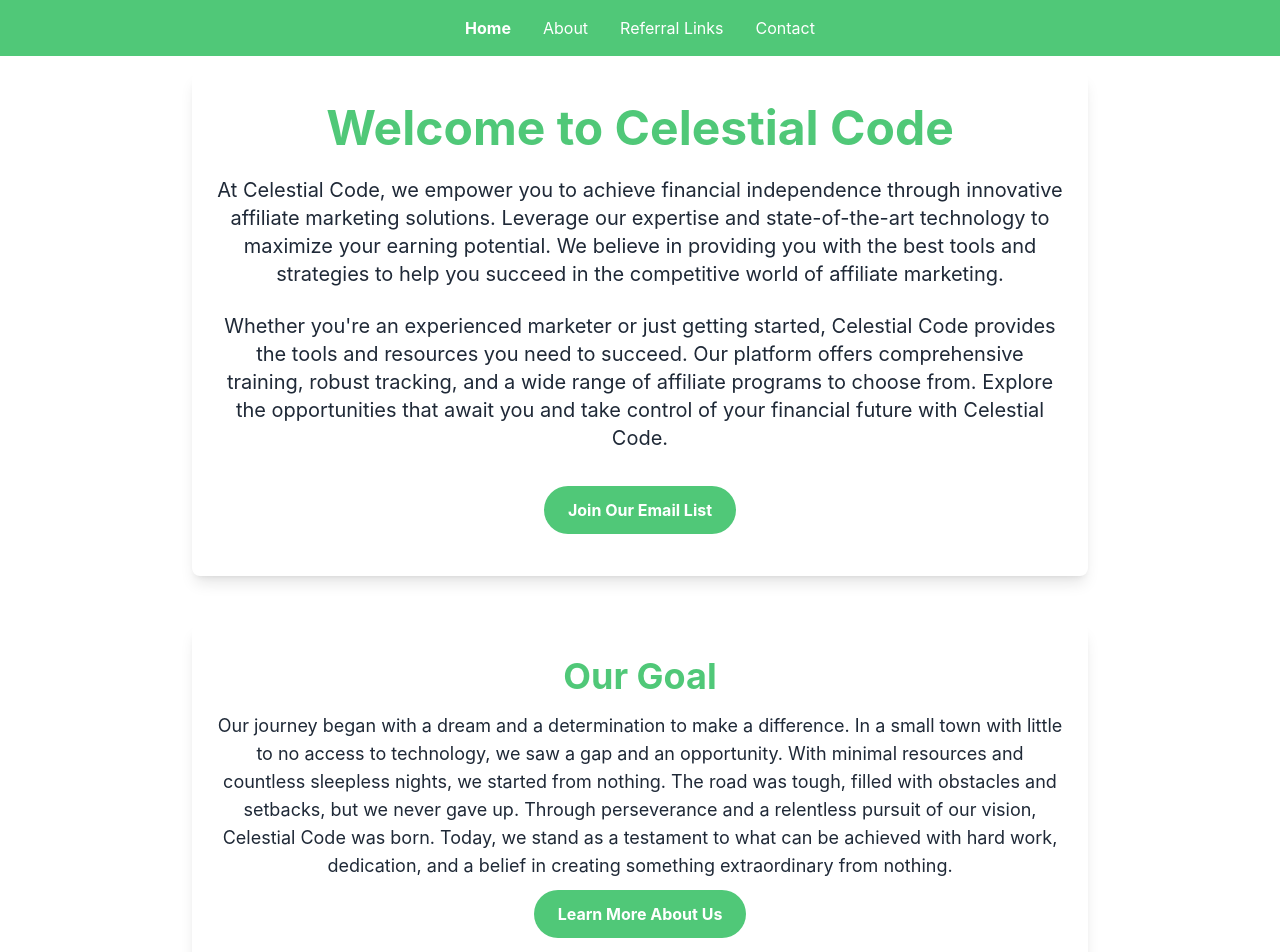
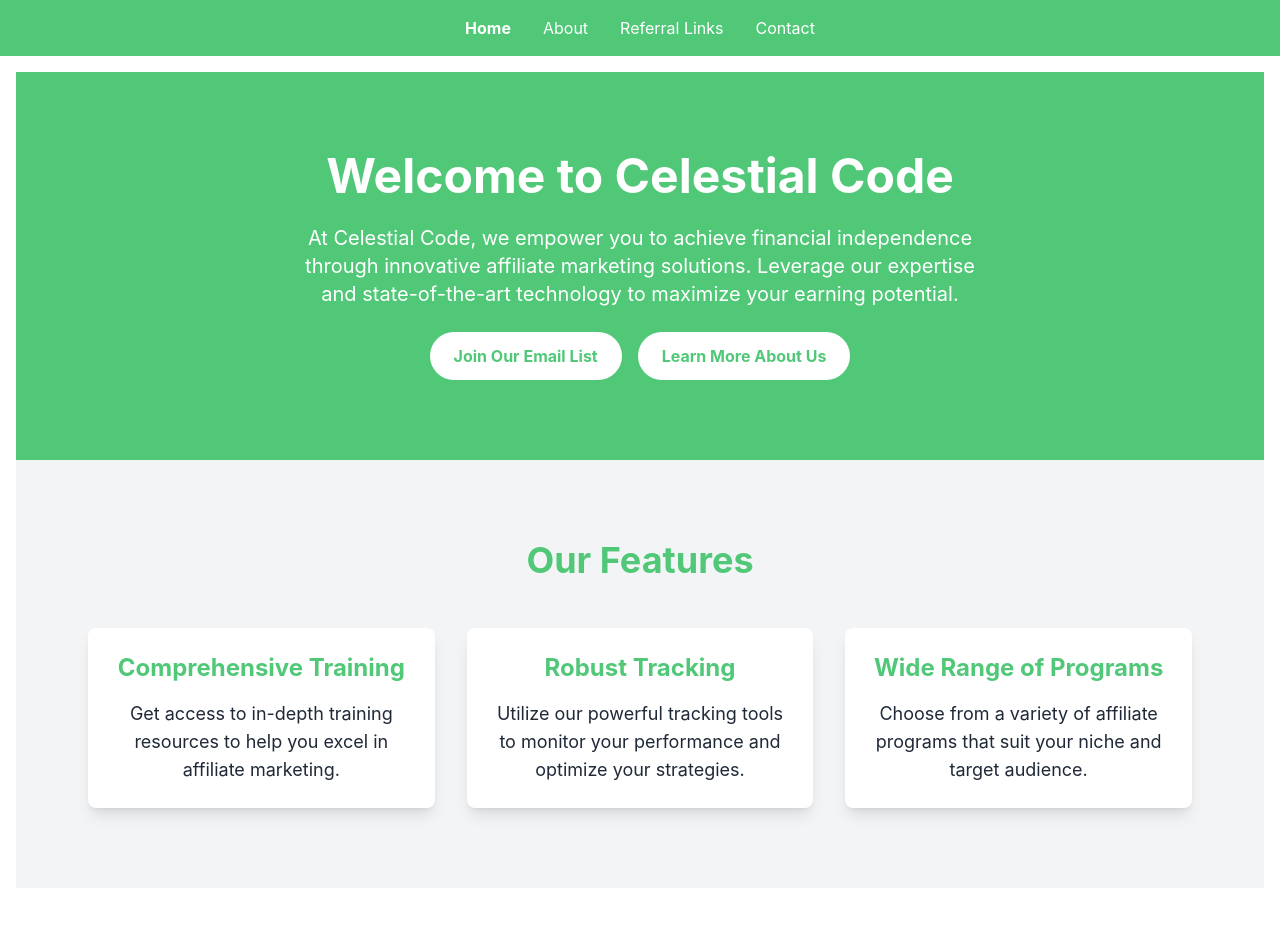
Before and after one commit to BryanHankins/CelestialCode, a React (Create React App) app: page / in a window 1280 px wide. Shown: the top 952 px of the page. Built offline with nearby package versions, Linux system fonts and the light colour scheme.

Commit message:
1.04 version

```diff
--- a/src/pages/Contact.tsx
+++ b/src/pages/Contact.tsx
@@ -1,6 +1,16 @@
-import React from 'react';
+import React, { useState } from 'react';
 
 const Contact: React.FC = () => {
+  const [name, setName] = useState('');
+  const [email, setEmail] = useState('');
+  const [message, setMessage] = useState('');
+
+  const handleSubmit = (e: React.FormEvent) => {
+    e.preventDefault();
+    // Handle form submission logic here
+    alert(`Message sent by ${name} (${email})`);
+  };
+
   return (
     <div className="min-h-screen flex items-center justify-center bg-white text-emerald">
       <div className="max-w-4xl mx-auto p-6 bg-white rounded-lg shadow-lg text-center">
@@ -15,8 +25,48 @@ const Contact: React.FC = () => {
           bryanhankinsdev@gmail.com
         </a>
         <p className="text-lg mt-4 text-gray-800">
-          We're here to help you every step of the way. Get in touch with us today to start your journey towards financial independence.
+          Or, use the form below to send us a message directly:
         </p>
+        <form onSubmit={handleSubmit} className="mt-6">
+          <div className="mb-4">
+            <label className="block text-gray-800 mb-2" htmlFor="name">Name</label>
+            <input
+              type="text"
+              id="name"
+              value={name}
+              onChange={(e) => setName(e.target.value)}
+              className="px-4 py-2 border border-emerald bg-white text-emerald rounded-lg w-full"
+              required
+            />
+          </div>
+          <div className="mb-4">
+            <label className="block text-gray-800 mb-2" htmlFor="email">Email</label>
+            <input
+              type="email"
+              id="email"
+              value={email}
+              onChange={(e) => setEmail(e.target.value)}
+              className="px-4 py-2 border border-emerald bg-white text-emerald rounded-lg w-full"
+              required
+            />
+          </div>
+          <div className="mb-4">
+            <label className="block text-gray-800 mb-2" htmlFor="message">Message</label>
+            <textarea
+              id="message"
+              value={message}
+              onChange={(e) => setMessage(e.target.value)}
+              className="px-4 py-2 border border-emerald bg-white text-emerald rounded-lg w-full h-32"
+              required
+            ></textarea>
+          </div>
+          <button
+            type="submit"
+            className="bg-emerald hover:bg-dark-emerald text-white font-bold py-3 px-6 rounded-full transition duration-300 my-2.5 mx-1.25"
+          >
+            Send Message
+          </button>
+        </form>
       </div>
     </div>
   );
--- a/src/pages/Home.tsx
+++ b/src/pages/Home.tsx
@@ -15,37 +15,67 @@ const Home: React.FC = () => {
   };
 
   return (
-    <div className="min-h-screen flex flex-col items-center justify-center bg-white text-emerald">
-      <div className="px-6 py-8 bg-white rounded-lg shadow-lg max-w-4xl text-center">
-        <h1 className="text-5xl font-bold mb-6 text-emerald">Welcome to Celestial Code</h1>
-        <p className="text-xl mb-6 text-gray-800">
-          At Celestial Code, we empower you to achieve financial independence through innovative affiliate marketing solutions. Leverage our expertise and state-of-the-art technology to maximize your earning potential. We believe in providing you with the best tools and strategies to help you succeed in the competitive world of affiliate marketing.
+    <div className="min-h-screen bg-white text-emerald">
+      {/* Hero Section */}
+      <section className="flex flex-col items-center justify-center text-center py-20 bg-emerald text-white">
+        <h1 className="text-5xl font-bold mb-6">Welcome to Celestial Code</h1>
+        <p className="text-xl mb-6 max-w-2xl">
+          At Celestial Code, we empower you to achieve financial independence through innovative affiliate marketing solutions. Leverage our expertise and state-of-the-art technology to maximize your earning potential.
         </p>
-        <p className="text-xl mb-6 text-gray-800">
-          Whether you're an experienced marketer or just getting started, Celestial Code provides the tools and resources you need to succeed. Our platform offers comprehensive training, robust tracking, and a wide range of affiliate programs to choose from. Explore the opportunities that await you and take control of your financial future with Celestial Code.
-        </p>
-        <div className="flex justify-center">
+        <div className="flex space-x-4">
           <button
             onClick={openModal}
-            className="bg-emerald hover:bg-dark-emerald text-white font-bold py-3 px-6 rounded-full transition duration-300 my-2.5 mx-1.25"
+            className="bg-white text-emerald font-bold py-3 px-6 rounded-full transition duration-300 hover:bg-gray-200"
           >
             Join Our Email List
           </button>
+          <button
+            onClick={() => navigate('/about')}
+            className="bg-white text-emerald font-bold py-3 px-6 rounded-full transition duration-300 hover:bg-gray-200"
+          >
+            Learn More About Us
+          </button>
+        </div>
+      </section>
+
+      {/* Features Section */}
+      <section className="py-20 bg-gray-100">
+        <div className="max-w-6xl mx-auto px-6">
+          <h2 className="text-4xl font-bold text-center text-emerald mb-12">Our Features</h2>
+          <div className="grid grid-cols-1 md:grid-cols-3 gap-8">
+            <div className="p-6 bg-white rounded-lg shadow-lg text-center">
+              <h3 className="text-2xl font-bold mb-4 text-emerald">Comprehensive Training</h3>
+              <p className="text-lg text-gray-800">Get access to in-depth training resources to help you excel in affiliate marketing.</p>
+            </div>
+            <div className="p-6 bg-white rounded-lg shadow-lg text-center">
+              <h3 className="text-2xl font-bold mb-4 text-emerald">Robust Tracking</h3>
+              <p className="text-lg text-gray-800">Utilize our powerful tracking tools to monitor your performance and optimize your strategies.</p>
+            </div>
+            <div className="p-6 bg-white rounded-lg shadow-lg text-center">
+              <h3 className="text-2xl font-bold mb-4 text-emerald">Wide Range of Programs</h3>
+              <p className="text-lg text-gray-800">Choose from a variety of affiliate programs that suit your niche and target audience.</p>
             </div>
           </div>
-      <Modal isOpen={isModalOpen} onClose={closeModal} />
-      <div className="mt-12 px-6 py-8 bg-white rounded-lg shadow-lg max-w-4xl text-center">
+        </div>
+      </section>
+
+      {/* CTA Section */}
+      <section className="py-20 bg-white text-center">
+        <div className="max-w-4xl mx-auto px-6">
           <h2 className="text-4xl font-bold text-emerald mb-4">Our Goal</h2>
-        <p className="text-lg text-gray-800">
+          <p className="text-lg text-gray-800 mb-6">
             Our journey began with a dream and a determination to make a difference. In a small town with little to no access to technology, we saw a gap and an opportunity. With minimal resources and countless sleepless nights, we started from nothing. The road was tough, filled with obstacles and setbacks, but we never gave up. Through perseverance and a relentless pursuit of our vision, Celestial Code was born. Today, we stand as a testament to what can be achieved with hard work, dedication, and a belief in creating something extraordinary from nothing.
           </p>
           <button
             onClick={() => navigate('/about')}
-          className="bg-emerald hover:bg-dark-emerald text-white font-bold py-3 px-6 rounded-full transition duration-300 my-2.5 mx-1.25"
+            className="bg-emerald text-white font-bold py-3 px-6 rounded-full transition duration-300 hover:bg-dark-emerald"
           >
             Learn More About Us
           </button>
         </div>
+      </section>
+
+      <Modal isOpen={isModalOpen} onClose={closeModal} />
     </div>
   );
 };
--- a/src/pages/ReferralLinks.tsx
+++ b/src/pages/ReferralLinks.tsx
@@ -1,10 +1,14 @@
 import React from 'react';
+import { useNavigate } from 'react-router-dom';
 
 const ReferralLinks: React.FC = () => {
+  const navigate = useNavigate();
+
   return (
-    <div className="min-h-screen flex items-center justify-center bg-white text-emerald">
-      <div className="max-w-4xl mx-auto p-6 bg-white rounded-lg shadow-lg text-center">
-        <h1 className="text-4xl font-bold mb-4 text-emerald">Our Referral Links</h1>
+    <div className="min-h-screen bg-gray-100 text-emerald">
+      <section className="py-20 bg-white text-center">
+        <div className="max-w-4xl mx-auto px-6">
+          <h1 className="text-4xl font-bold text-emerald mb-6">Our Referral Links</h1>
           <div className="mb-8">
             <h2 className="text-2xl font-bold mb-2 text-emerald">Murf AI</h2>
             <p className="text-lg mb-4 text-gray-800">
@@ -12,7 +16,7 @@ const ReferralLinks: React.FC = () => {
             </p>
             <button
               onClick={() => window.location.href = 'https://get.murf.ai/l4qd1k9xg8l4'}
-            className="bg-emerald hover:bg-dark-emerald text-white font-bold py-3 px-6 rounded-full transition duration-300 my-2.5 mx-1.25"
+              className="bg-emerald hover:bg-dark-emerald text-white font-bold py-3 px-6 rounded-full transition duration-300"
             >
               Go to Murf AI
             </button>
@@ -24,7 +28,7 @@ const ReferralLinks: React.FC = () => {
             </p>
             <button
               onClick={() => window.location.href = 'https://www.scalenut.com/?fpr=bryan32'}
-            className="bg-emerald hover:bg-dark-emerald text-white font-bold py-3 px-6 rounded-full transition duration-300 my-2.5 mx-1.25"
+              className="bg-emerald hover:bg-dark-emerald text-white font-bold py-3 px-6 rounded-full transition duration-300"
             >
               Go to Scalenut
             </button>
@@ -36,7 +40,7 @@ const ReferralLinks: React.FC = () => {
             </p>
             <button
               onClick={() => window.location.href = 'https://www.frase.io/?via=bryan79'}
-            className="bg-emerald hover:bg-dark-emerald text-white font-bold py-3 px-6 rounded-full transition duration-300 my-2.5 mx-1.25"
+              className="bg-emerald hover:bg-dark-emerald text-white font-bold py-3 px-6 rounded-full transition duration-300"
             >
               Go to Frase
             </button>
@@ -48,18 +52,19 @@ const ReferralLinks: React.FC = () => {
             </p>
             <button
               onClick={() => window.location.href = 'https://writesonic.com?fpr=bryan29'}
-            className="bg-emerald hover:bg-dark-emerald text-white font-bold py-3 px-6 rounded-full transition duration-300 my-2.5 mx-1.25"
+              className="bg-emerald hover:bg-dark-emerald text-white font-bold py-3 px-6 rounded-full transition duration-300"
             >
               Go to Writesonic
             </button>
           </div>
           <button
-          onClick={() => window.location.href = '/contact'}
-          className="bg-emerald hover:bg-dark-emerald text-white font-bold py-3 px-6 rounded-full transition duration-300 my-2.5 mx-1.25"
+            onClick={() => navigate('/contact')}
+            className="bg-emerald hover:bg-dark-emerald text-white font-bold py-3 px-6 rounded-full transition duration-300"
           >
             Get in Touch
           </button>
         </div>
+      </section>
     </div>
   );
 };
```
Also changed, not shown: src/pages/About.tsx (+39 -9 lines). Lines whose indentation alone changed are shown as unchanged.
